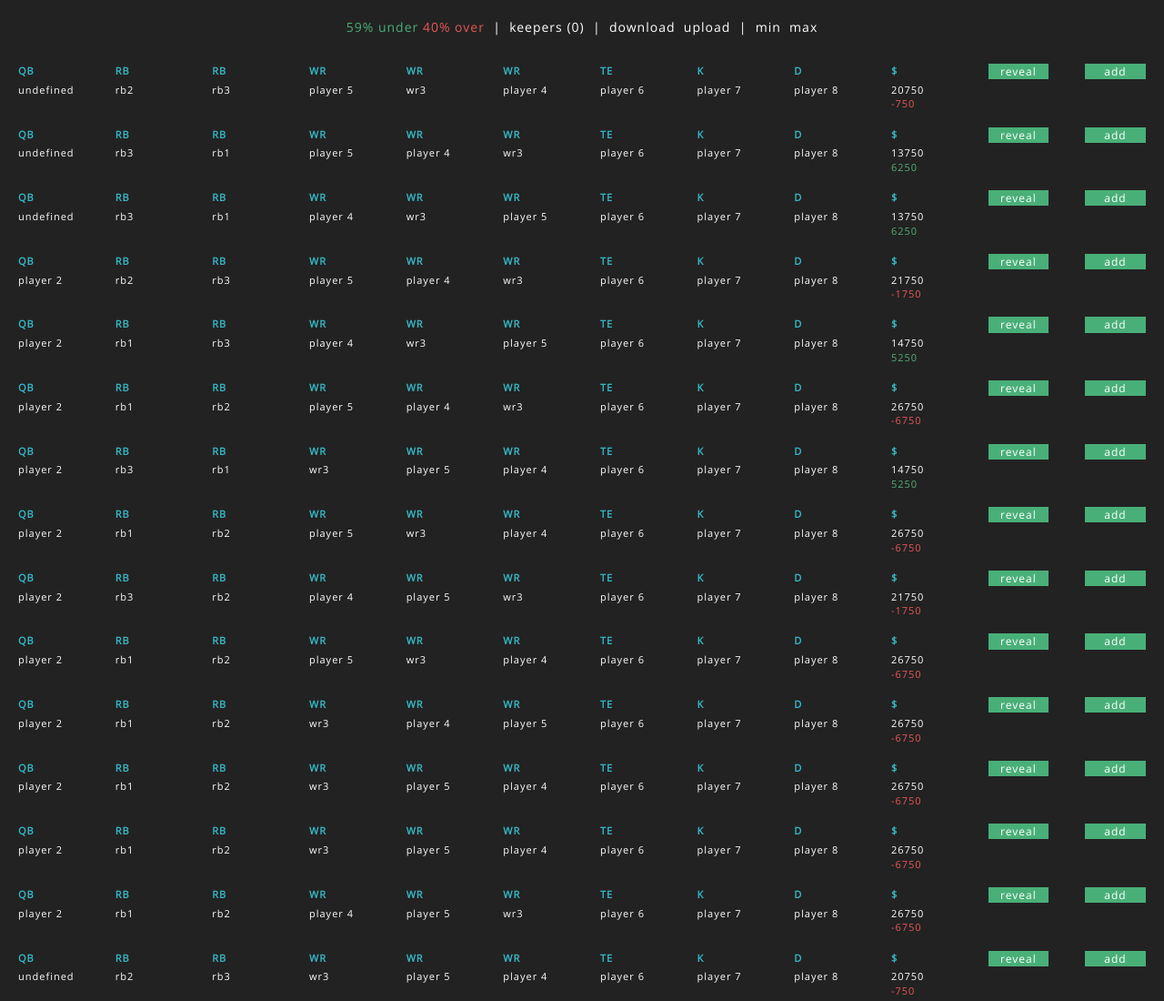
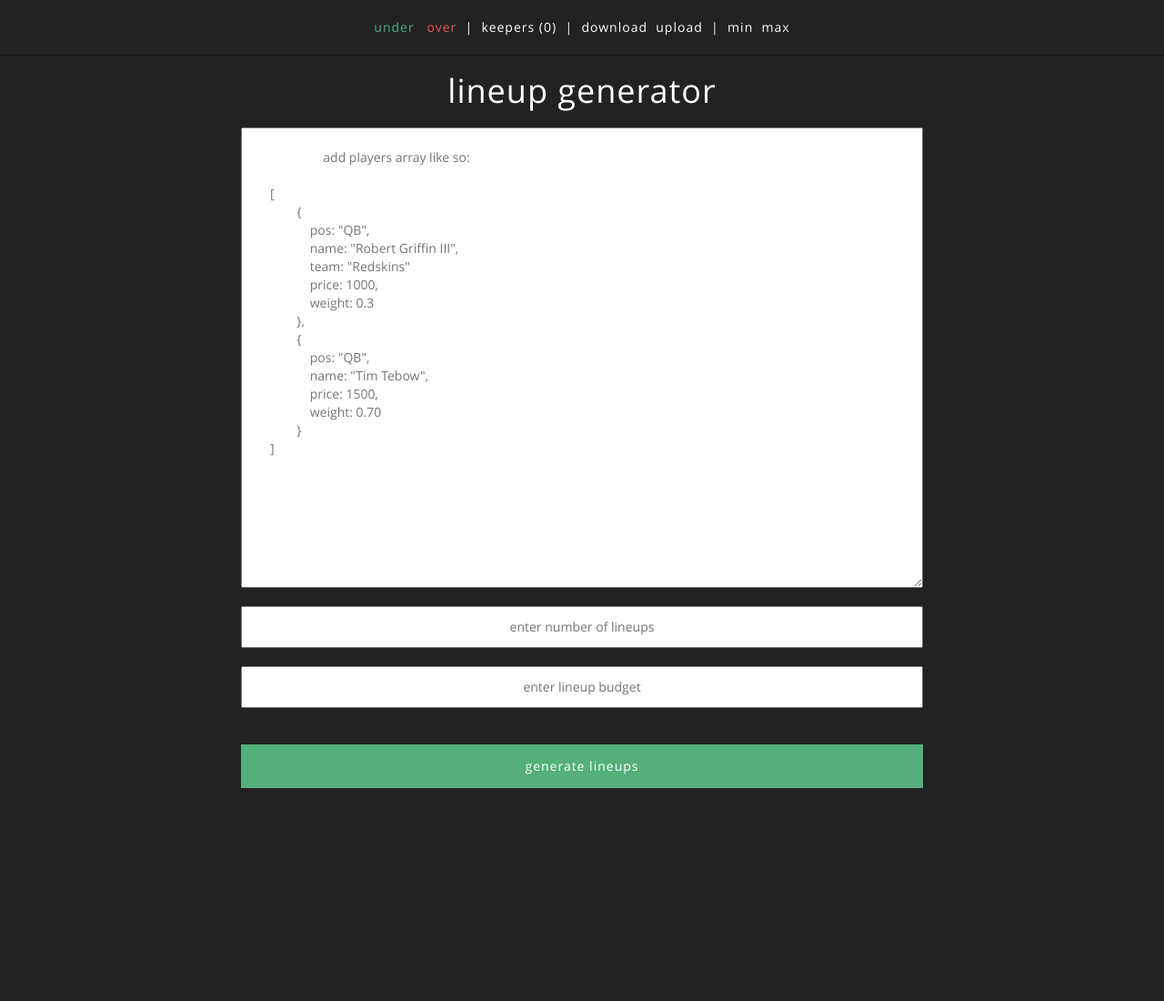
Before and after one commit to amoradi/lineup-generator, a plain HTML site: page index.html in a window 1280 px wide. Shown: the top 1100 px of the page at 91% size. After the commit the page ends 1008 px from the top, so only its background shows below. Drawn offline with Linux system fonts and the light colour scheme.

Commit message:
index update

```diff
--- a/css/main.css
+++ b/css/main.css
@@ -69,6 +69,7 @@ body {
 	margin-bottom: 0px;
 	background: #5c6469;
 	background: #222;
+	border-bottom: 1px solid #111;
 	transition: all 0.5s ease;
 }
 
@@ -97,6 +98,30 @@ body {
 	/*background: #6d757b;*/
 }
 
+.input-lineup {
+	display: block;
+	width: 60%;
+	max-width: 760px;
+	margin: 20px auto;
+	color: #222;
+}
+
+input[type="text"].input-lineup {
+	line-height: 40px;
+	text-align: center;
+}
+
+.generate-lineups span {
+	background: #54af7a;
+	color: #fff;
+	padding: 14px 20px;
+	margin-top: 40px;
+	display: block;
+	margin: 40px auto 0;
+	text-align: center;
+	cursor: pointer;
+}
+
 .player-template,
 .addDiv,
 .reveal {
@@ -112,14 +137,9 @@ body {
 	text-transform: uppercase;
 }
 
-h1 {
-	font-size: 11px;
-	padding-top: 10px;
-	margin-top: 0;
-	font-style: italic;
-	text-transform: uppercase;
-	text-shadow: 0px 0px;
-	font-weight: 700;
+h1.input-lineup {
+	color: #fff;
+    text-align: center;
 }
 
 .title {
--- a/index.html
+++ b/index.html
@@ -23,13 +23,38 @@
 
 				<div class="col-xs-12 col-md-12 upload-panel"><input type="file" class="upload-players" /></div>
 				<div class="col-xs-12 col-md-12 nav-content">
-
-					<span class="under"><span></span> under</span>
+					<span class="lineupsGenerated"></span>
+					<span class="lineupLimit"></span>
+					<span class="under"><span></span> under&nbsp;&nbsp;</span>
 					<span class="over"><span></span> over</span>&nbsp;&nbsp;|&nbsp;&nbsp;<span class="cart">keepers (<span>0</span>)&nbsp;&nbsp;|&nbsp;&nbsp;<span class="download-keepers">download</span>&nbsp;&nbsp;<span class="upload-players">upload</span></span>&nbsp;&nbsp;|&nbsp;&nbsp;<span class="min">min</span>&nbsp;&nbsp;<span class="max">max</span>
 				</div>
 			</div>
 		</div></div>
-		<div id="lineups"></div>
+		<div id="lineups">
+
+<h1 class="input-lineup">lineup generator</h1>
+			<textarea class="input-lineup playerPool" placeholder='
+			add players array like so:
+
+	[
+		{
+		    pos: "QB",
+		    name: "Robert Griffin III",
+		    team: "Redskins"
+		    price: 1000,
+		    weight: 0.3
+		},
+		{
+		    pos: "QB",
+		    name: "Tim Tebow",
+		    price: 1500,
+		    weight: 0.70
+		}
+	]' rows="25"></textarea>
+			<input class="input-lineup lineupNum" type="text" placeholder="enter number of lineups" />
+			<input class="input-lineup lineupBudget" type="text" placeholder="enter lineup budget" />
+			<span class="input-lineup generate-lineups"><span>generate lineups</span></span>
+		</div>
 		<!-- <div class="col-lg-3"></div> -->
 	</div>
 
@@ -67,6 +92,20 @@
 
 	});
 
+	$('.generate-lineups').on('click', function() {
+		var pp = JSON.parse($(".input-lineup.playerPool").val());
+		var lpNum = parseInt($(".lineupNum").val());
+		priceLimit = parseInt($(".lineupBudget").val());
+
+		$('.lineupsGenerated').html(lpNum + ' lineups generated&nbsp;&nbsp;|&nbsp;&nbsp;');
+		$('.lineupLimit').html('$'+priceLimit+ ' budget&nbsp;&nbsp;|&nbsp;&nbsp;');
+		createLineup([1, 2, 3, 1, 1, 1], lpNum, pp);
+	});
+
+	var Lineup = {};
+
+	var priceLimit = 20000;
+
 	// cart download | Export div contents to txt file
 	// http://stackoverflow.com/questions/22084698/how-to-export-source-content-within-div-to-text-html-file
 
@@ -84,83 +123,82 @@
 	//     weight:
 	// };
 
-	playerPool = [
-		{
-		    pos: "QB",
-		    name: "player 1",
-		    price: 5000,
-		    weight: 0
-		},
-		{
-		    pos: "QB",
-		    name: "player 2",
-		    price: 3000,
-		    weight: .70
-		},
-		{
-		    pos: "QB",
-		    price: 2000,
-		    weight: .30
-		},
-		{
-		    pos: "RB",
-		    name: "rb1",
-		    price: 5000,
-		    weight: .5
-		},
-		{
-		    pos: "RB",
-		    price: 12000,
-		    name: "rb2",
-		    weight: .25
-		},
-		{
-		    pos: "RB",
-		    name: "rb3",
-		    weight: .25
-		},
-		{
-		    pos: "WR",
-		    name: "player 4",
-		    weight: .333333
-		},
-		{
-		    pos: "WR",
-		    name: "player 5",
-		    weight: .333333
-		},
-		{
-		    pos: "WR",
-		    price: 4500,
-		    name: "wr3",
-		    weight: .333333
-		},
-		{
-		    pos: "TE",
-		    price: 2250,
-		    name: "player 6",
-		    weight: 1
-		},
-		{
-		    pos: "K",
-		    name: "player 7",
-		    weight: 1
-		},
-		{
-		    pos: "D",
-		    name: "player 8",
-		    weight: 1
-		}
-	];
+	// PlayerPool = [
+	// 	{
+	// 	    "pos": "QB",
+	// 	    "name": "player 1",
+	// 	    "price": 5000,
+	// 	    "weight": 0
+	// 	},
+	// 	{
+	// 	    "pos": "QB",
+	// 	    "name": "player 2",
+	// 	    "price": 3000,
+	// 	    "weight": 0.70
+	// 	},
+	// 	{
+	// 	    "pos": "QB",
+	// 	    "price": 2000,
+	// 	    "weight": 0.30
+	// 	},
+	// 	{
+	// 	    "pos": "RB",
+	// 	    "name": "rb1",
+	// 	    "price": 5000,
+	// 	    "weight": 0.5
+	// 	},
+	// 	{
+	// 	    "pos": "RB",
+	// 	    "price": 12000,
+	// 	    "name": "rb2",
+	// 	    "weight": 0.25
+	// 	},
+	// 	{
+	// 	    "pos": "RB",
+	// 	    "name": "rb3",
+	// 	    "weight": 0.25
+	// 	},
+	// 	{
+	// 	    "pos": "WR",
+	// 	    "name": "player 4",
+	// 	    "weight": 0.333333
+	// 	},
+	// 	{
+	// 	    "pos": "WR",
+	// 	    "name": "player 5",
+	// 	    "weight": 0.333333
+	// 	},
+	// 	{
+	// 	    "pos": "WR",
+	// 	    "price": 4500,
+	// 	    "name": "wr3",
+	// 	    "weight": 0.333333
+	// 	},
+	// 	{
+	// 	    "pos": "TE",
+	// 	    "price": 2250,
+	// 	    "name": "player 6",
+	// 	    "weight": 1
+	// 	},
+	// 	{
+	// 	    "pos": "K",
+	// 	    "name": "player 7",
+	// 	    "weight": 1
+	// 	},
+	// 	{
+	// 	    "pos": "D",
+	// 	    "name": "player 8",
+	// 	    "weight": 1
+	// 	}
+	// ];
 
-	var Lineup = {};
-	var priceLimit = 20000;
 
 	// INIT
-	createLineup([1, 2, 3, 1, 1, 1], 500, playerPool);
+	//createLineup([1, 2, 3, 1, 1, 1], 500, playerPool);
 
 	function createLineup(countParams, numLineups, playerPool) {
 	    Lineup = setLineupCounts(countParams);
+	    $('#lineups').empty();
 
 	    for (var i = 0, ii = numLineups; i < ii; i++) {
 		    // add players for each position
@@ -175,8 +213,8 @@
 		var underLineups = parseInt($('.suitableLineup').length/tot * 100);
 		var overLineups = parseInt($('.unsuitableLineup').length/tot * 100);
 
-		$('.over span').text(underLineups+'%');
-		$('.under span').text(overLineups+'%');
+		$('.under span').text(underLineups+'%');
+		$('.over span').text(overLineups+'%');
 	}
 
 	function setLineupCounts(countParams) {
@@ -254,27 +292,27 @@
 
 			var pos = document.createElement("div");
 			pos.setAttribute('class', 'position');
-			pos.innerHTML = player.pos;
+			pos.innerHTML = (player.pos || '');
 			div.appendChild(pos);
 
 			var name = document.createElement("div");
 			name.setAttribute('class', 'name');
-			name.innerHTML = player.name;
+			name.innerHTML = (player.name || '');
  			div.appendChild(name);
 
  			var team = document.createElement("div");
 			team.setAttribute('class', 'team');
-			team.innerHTML = player.team;
+			team.innerHTML = (player.team || '');
  			div.appendChild(team);
 
  			var price = document.createElement("div");
 			price.setAttribute('class', 'price');
-			price.innerHTML = player.price;
+			price.innerHTML = (player.price || '');
  			div.appendChild(price);
 
  			var weight = document.createElement("div");
 			weight.setAttribute('class', 'weight');
-			weight.innerHTML = player.weight;
+			weight.innerHTML = (player.weight || '');
  			div.appendChild(weight);
 
  			docfrag.appendChild(div);
```
